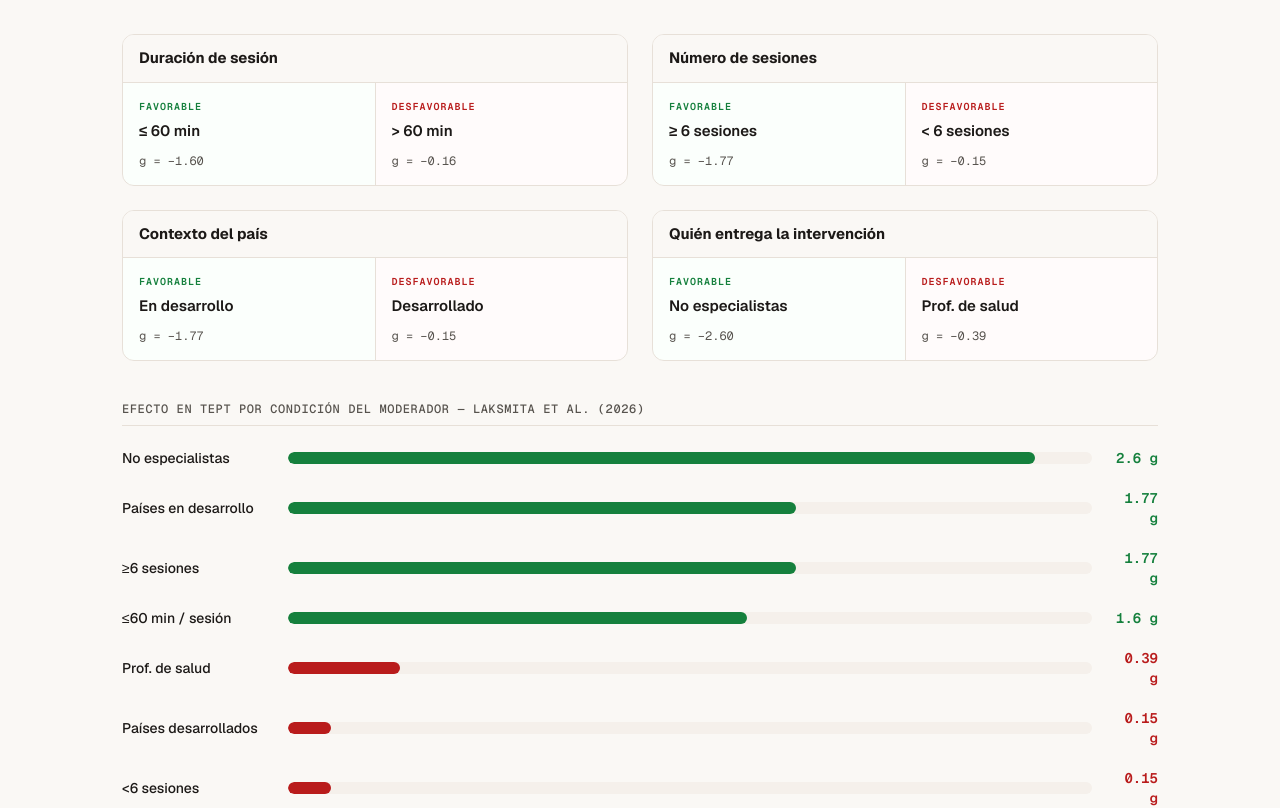
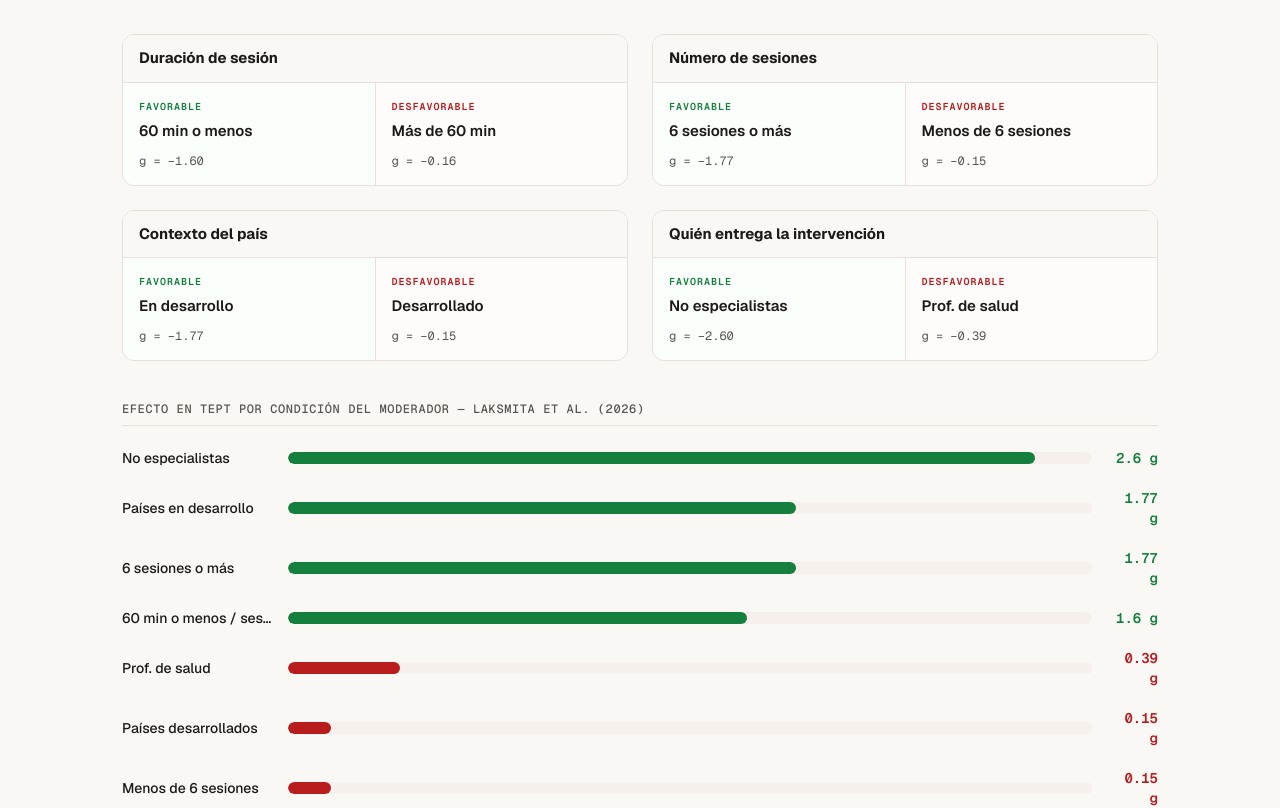
Before and after one commit to Mateob6/reconstruir-psi, a Next.js app: page /escuelas/evidencia in a window 1280 px wide. Shown: the part 3660-4468 px from the top of the page. Built offline with nearby package versions, Linux system fonts and the light colour scheme.

Commit message:
Mejora: accesibilidad, cambiar símbolos mayor/menor por texto en moderadores

```diff
--- a/src/app/escuelas/evidencia/page.tsx
+++ b/src/app/escuelas/evidencia/page.tsx
@@ -251,13 +251,13 @@ export default function EvidenciaPage() {
           <ComparisonGrid className="mb-10">
             <ComparisonCard
               title="Duración de sesión"
-              favorable={{ value: "≤ 60 min", stat: "g = −1.60" }}
-              unfavorable={{ value: "> 60 min", stat: "g = −0.16" }}
+              favorable={{ value: "60 min o menos", stat: "g = −1.60" }}
+              unfavorable={{ value: "Más de 60 min", stat: "g = −0.16" }}
             />
             <ComparisonCard
               title="Número de sesiones"
-              favorable={{ value: "≥ 6 sesiones", stat: "g = −1.77" }}
-              unfavorable={{ value: "< 6 sesiones", stat: "g = −0.15" }}
+              favorable={{ value: "6 sesiones o más", stat: "g = −1.77" }}
+              unfavorable={{ value: "Menos de 6 sesiones", stat: "g = −0.15" }}
             />
             <ComparisonCard
               title="Contexto del país"
@@ -274,12 +274,12 @@ export default function EvidenciaPage() {
           <EffectBarList title="Efecto en TEPT por condición del moderador — Laksmita et al. (2026)" className="mb-6">
             <EffectBar label="No especialistas" value={2.60} maxValue={2.8} unit=" g" variant="favor" />
             <EffectBar label="Países en desarrollo" value={1.77} maxValue={2.8} unit=" g" variant="favor" />
-            <EffectBar label="≥6 sesiones" value={1.77} maxValue={2.8} unit=" g" variant="favor" />
-            <EffectBar label="≤60 min / sesión" value={1.60} maxValue={2.8} unit=" g" variant="favor" />
+            <EffectBar label="6 sesiones o más" value={1.77} maxValue={2.8} unit=" g" variant="favor" />
+            <EffectBar label="60 min o menos / sesión" value={1.60} maxValue={2.8} unit=" g" variant="favor" />
             <EffectBar label="Prof. de salud" value={0.39} maxValue={2.8} unit=" g" variant="unfavor" />
             <EffectBar label="Países desarrollados" value={0.15} maxValue={2.8} unit=" g" variant="unfavor" />
-            <EffectBar label="<6 sesiones" value={0.15} maxValue={2.8} unit=" g" variant="unfavor" />
-            <EffectBar label=">60 min / sesión" value={0.16} maxValue={2.8} unit=" g" variant="unfavor" />
+            <EffectBar label="Menos de 6 sesiones" value={0.15} maxValue={2.8} unit=" g" variant="unfavor" />
+            <EffectBar label="Más de 60 min / sesión" value={0.16} maxValue={2.8} unit=" g" variant="unfavor" />
           </EffectBarList>
         </section>
 
```
